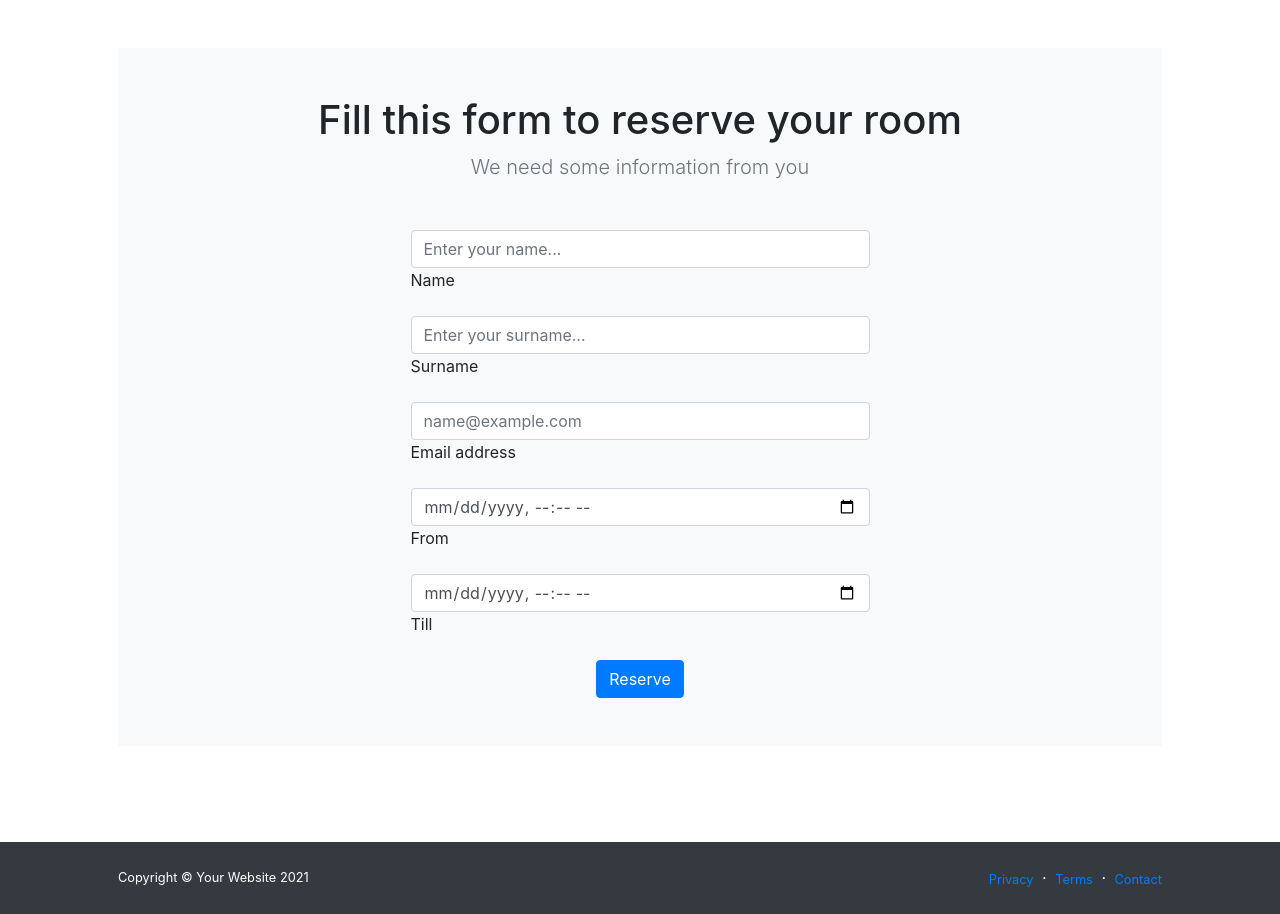
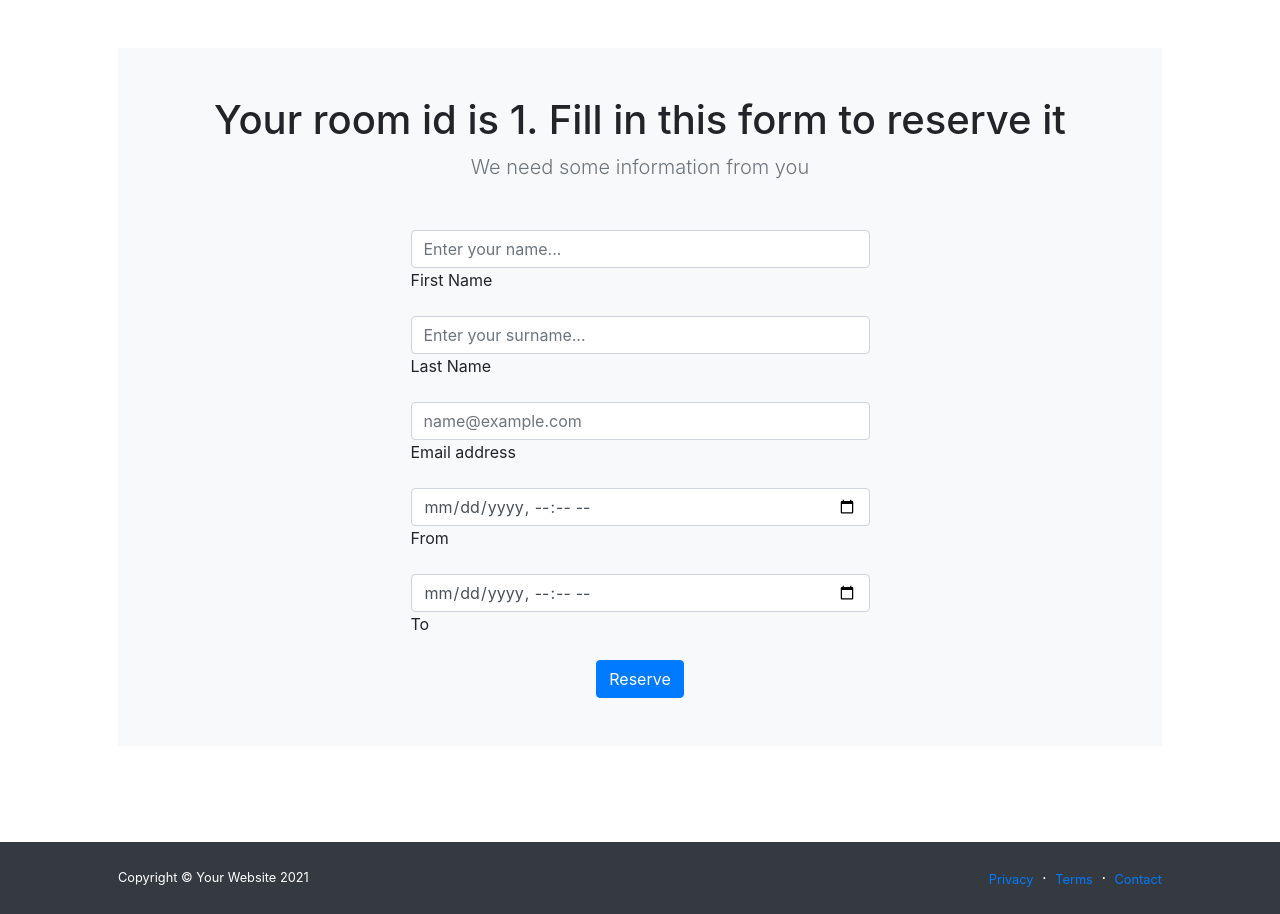
Before and after one commit to ATC-Adobe/php-academy-training2022, a PHP site: page /form.php?room_id=1 in a window 1280 px wide. Run offline with PHP 8.4, Linux system fonts and the light colour scheme; some libraries are stand-ins or nearby versions.

Commit message:
commit and push

```diff
--- a/form.php
+++ b/form.php
@@ -24,7 +24,7 @@
             <!-- Contact form-->
             <div class="bg-light rounded-3 py-5 px-4 px-md-5 mb-5">
                 <div class="text-center mb-5">
-                    <h1 class="fw-bolder">Fill this form to reserve your room</h1>
+                    <h1 class="fw-bolder">Your room id is <? echo $_GET['room_id']; ?>. Fill in this form to reserve it </h1>
                     <p class="lead fw-normal text-muted mb-0">We need some information from you</p>
                 </div>
                 <div class="row gx-5 justify-content-center">
@@ -36,24 +36,26 @@
                         <!-- To make this form functional, sign up at-->
                         <!-- https://startbootstrap.com/solution/contact-forms-->
                         <!-- to get an API token!-->
-                        <form id="contactForm" data-sb-form-api-token="API_TOKEN">
+                        <form method="post" action="reservations.php" enctype="multipart/form-data">
                             <!-- Name input-->
                             <div class="form-floating mb-3">
-                                <input class="form-control" id="name" type="text" placeholder="Enter your name..."
+                                <input type="hidden" name="reservation_id" value="11">
+                                <input type="hidden" name="room_id" value="<?= $_GET['room_id'] ?>">
+                                <input class="form-control" name="firstname" type="text" placeholder="Enter your name..."
                                        data-sb-validations="required"/>
-                                <label for="name">Name</label>
+                                <label for="name">First Name</label>
                                 <div class="invalid-feedback" data-sb-feedback="name:required">A name is required.</div>
                             </div>
                             <!-- Surname input-->
                             <div class="form-floating mb-3">
-                                <input class="form-control" id="surname" type="text" placeholder="Enter your surname..."
+                                <input class="form-control" name="lastname" type="text" placeholder="Enter your surname..."
                                        data-sb-validations="required"/>
-                                <label for="name">Surname</label>
+                                <label for="name">Last Name</label>
                                 <div class="invalid-feedback" data-sb-feedback="name:required">A name is required.</div>
                             </div>
                             <!-- Email address input-->
                             <div class="form-floating mb-3">
-                                <input class="form-control" id="email" type="email" placeholder="name@example.com"
+                                <input class="form-control" name="email" type="email" placeholder="name@example.com"
                                        data-sb-validations="required,email"/>
                                 <label for="email">Email address</label>
                                 <div class="invalid-feedback" data-sb-feedback="email:required">An email is required.
@@ -62,21 +64,21 @@
                             </div>
                             <!-- From input-->
                             <div class="form-floating mb-3">
-                                <input class="form-control" id="from" type="datetime-local" placeholder="From..."
+                                <input class="form-control" name="start_date" type="datetime-local" placeholder="From..."
                                        data-sb-validations="required"/>
                                 <label for="name">From</label>
                                 <div class="invalid-feedback" data-sb-feedback="name:required">A date is required.</div>
                             </div>
                             <!-- Till input-->
                             <div class="form-floating mb-3">
-                                <input class="form-control" id="till" type="datetime-local" placeholder="Till..."
+                                <input class="form-control" name="end_date" type="datetime-local" placeholder="Till..."
                                        data-sb-validations="required"/>
-                                <label for="name">Till</label>
+                                <label for="name">To</label>
                                 <div class="invalid-feedback" data-sb-feedback="name:required">A date is required.</div>
                             </div>
                             <!-- Submit Button-->
                             <div class="text-center">
-                                <a class="btn btn-primary" href="reservations.php">Reserve</a>
+                                <input class="btn btn-primary" type="submit" value="Reserve"/>
                             </div>
                         </form>
                     </div>
--- /dev/null
+++ b/reservations.csv
@@ -0,0 +1 @@
+11	2	Ola	Romanova	olexandra.romanova@gmail.com	2022-07-07T10:22	2022-07-07T11:22
--- a/reservations.php
+++ b/reservations.php
@@ -1,4 +1,8 @@
 <?php
+require_once 'classes.php';
+print_r($_POST);
+$reservation = new ReservationService('reservations.csv');
+$reservation->addReservation();
 ?>
 <!DOCTYPE html>
 <html lang="en">
```
Also changed, not shown: classes.php (added, +28 -0 lines), index.php (+51 -12 lines). Lines whose indentation alone changed are shown as unchanged.
